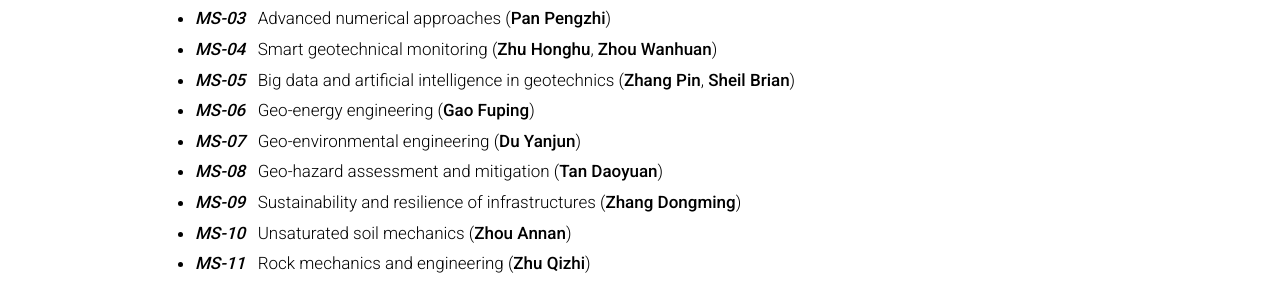
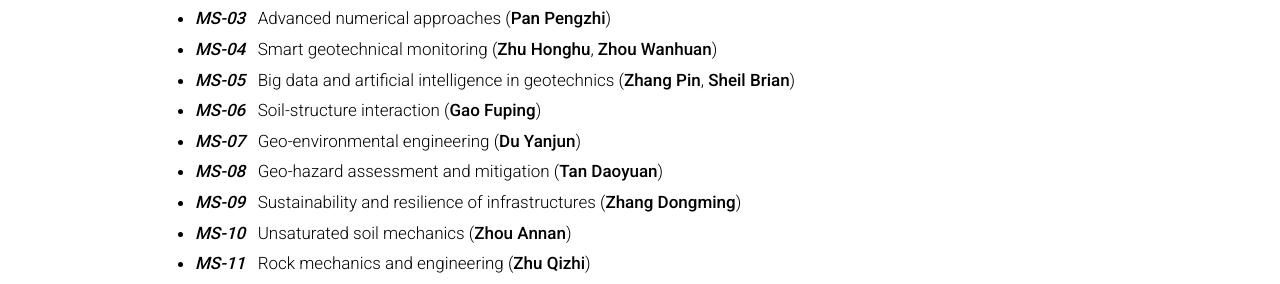
Before and after one commit to iges2023/iges2023.github.io, a Jekyll site: the page built from _pages/minisymposia.md, in a window 1280 px wide and 1223 px high. Shown: the part 659-943 px from the top of the window. Built offline with Jekyll 4.4.1, drawn with Linux system fonts in a browser that asks for light colours; comment, search, counter and statistics services are not loaded; a style sheet for code colours, icons or effects is not loaded.

Commit message:
modify minisymposium

```diff
--- a/_pages/minisymposia.md
+++ b/_pages/minisymposia.md
@@ -14,7 +14,7 @@ Keynote lectures and invited lectures will be complemented by the following para
 * ***MS-03*** &nbsp;  Advanced numerical approaches (**Pan Pengzhi**)
 * ***MS-04*** &nbsp;  Smart geotechnical monitoring (**Zhu Honghu**, **Zhou Wanhuan**)
 * ***MS-05*** &nbsp;  Big data and artificial intelligence in geotechnics (**Zhang Pin**, **Sheil Brian**)
-* ***MS-06*** &nbsp;  Geo-energy engineering (**Gao Fuping**)
+* ***MS-06*** &nbsp;  Soil-structure interaction (**Gao Fuping**)
 * ***MS-07*** &nbsp;  Geo-environmental engineering (**Du Yanjun**)
 * ***MS-08*** &nbsp;  Geo-hazard assessment and mitigation (**Tan Daoyuan**)
 * ***MS-09*** &nbsp;  Sustainability and resilience of infrastructures (**Zhang Dongming**)
```
